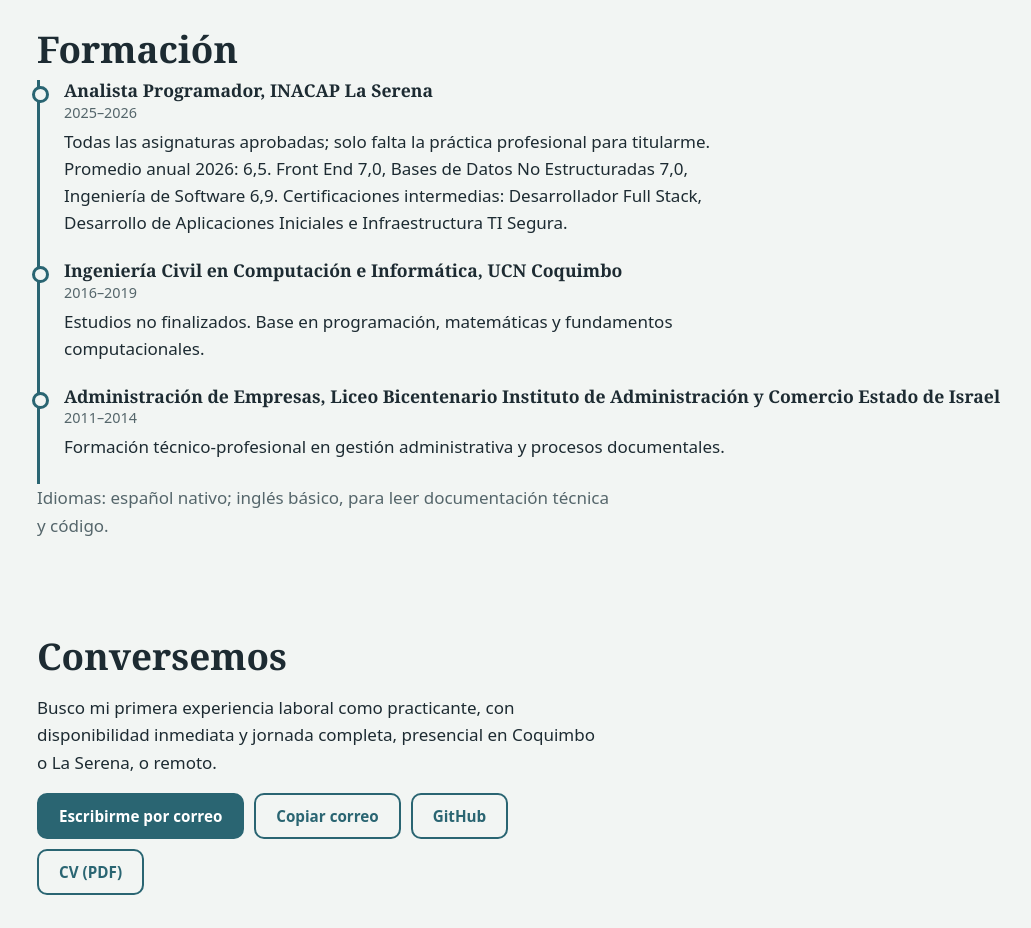
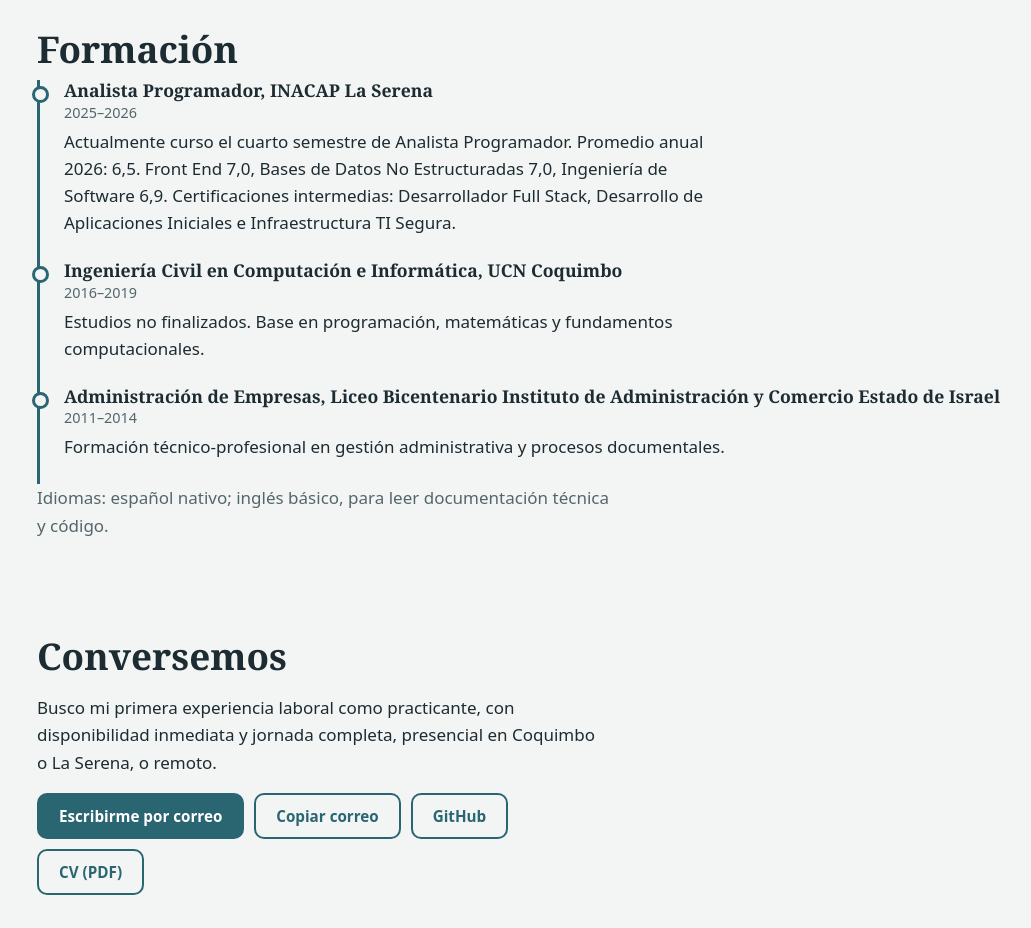
Before and after one commit to Ren-reno/Ren-reno.github.io, a plain HTML site: page index.html in a window 1280 px wide. Shown: the part 4020-4948 px from the top of the page, without its empty margins (85-1116 px from the left). Drawn offline with Linux system fonts and the light colour scheme.

Commit message:
Corrige el estado de formación académica

```diff
--- a/index.html
+++ b/index.html
@@ -139,7 +139,7 @@
 <section id="formacion" class="wrap">
 <h2>Formación</h2>
 <ol class="tl">
-<li><h3>Analista Programador, INACAP La Serena <small>2025–2026</small></h3><p>Todas las asignaturas aprobadas; solo falta la práctica profesional para titularme. Promedio anual 2026: 6,5. Front End 7,0, Bases de Datos No Estructuradas 7,0, Ingeniería de Software 6,9. Certificaciones intermedias: Desarrollador Full Stack, Desarrollo de Aplicaciones Iniciales e Infraestructura TI Segura.</p></li>
+<li><h3>Analista Programador, INACAP La Serena <small>2025–2026</small></h3><p>Actualmente curso el cuarto semestre de Analista Programador. Promedio anual 2026: 6,5. Front End 7,0, Bases de Datos No Estructuradas 7,0, Ingeniería de Software 6,9. Certificaciones intermedias: Desarrollador Full Stack, Desarrollo de Aplicaciones Iniciales e Infraestructura TI Segura.</p></li>
 <li><h3>Ingeniería Civil en Computación e Informática, UCN Coquimbo <small>2016–2019</small></h3><p>Estudios no finalizados. Base en programación, matemáticas y fundamentos computacionales.</p></li>
 <li><h3>Administración de Empresas, Liceo Bicentenario Instituto de Administración y Comercio Estado de Israel <small>2011–2014</small></h3><p>Formación técnico-profesional en gestión administrativa y procesos documentales.</p></li>
 </ol>
```
